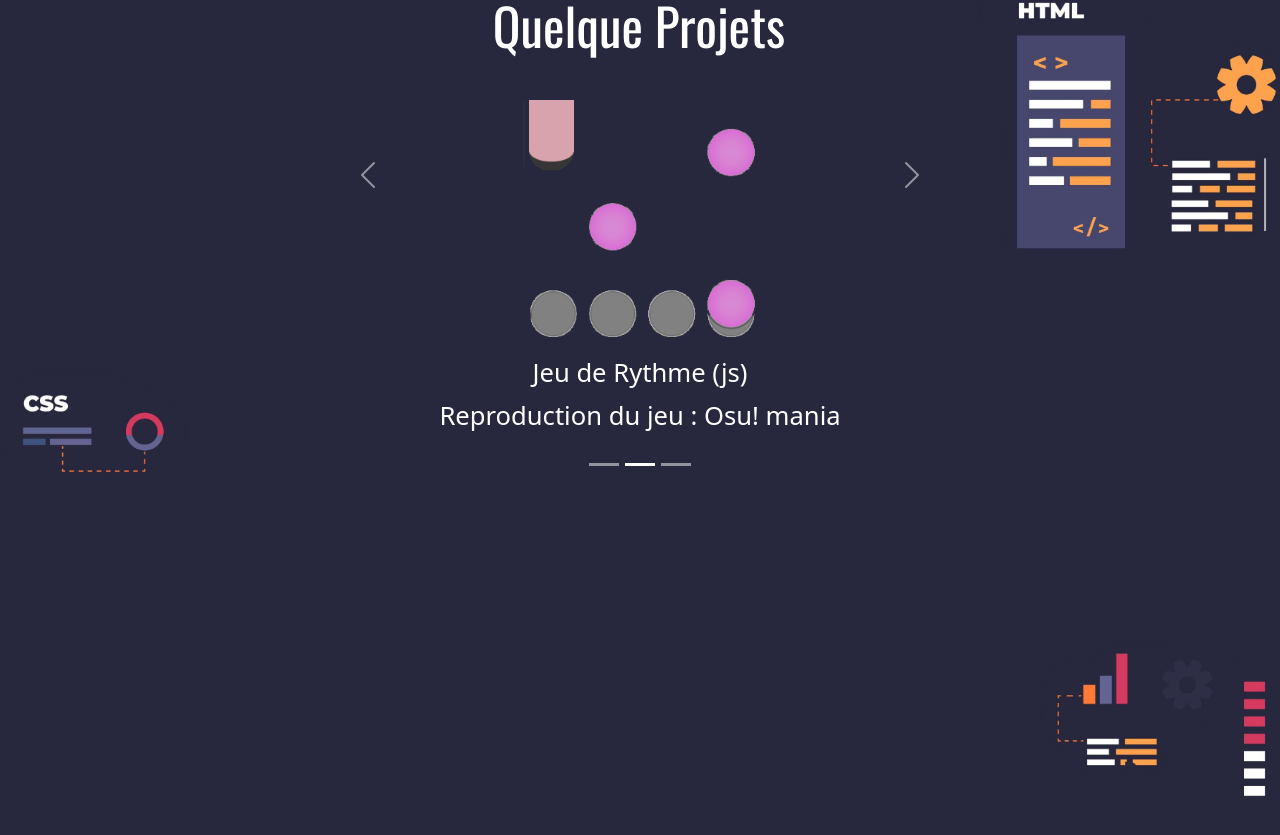
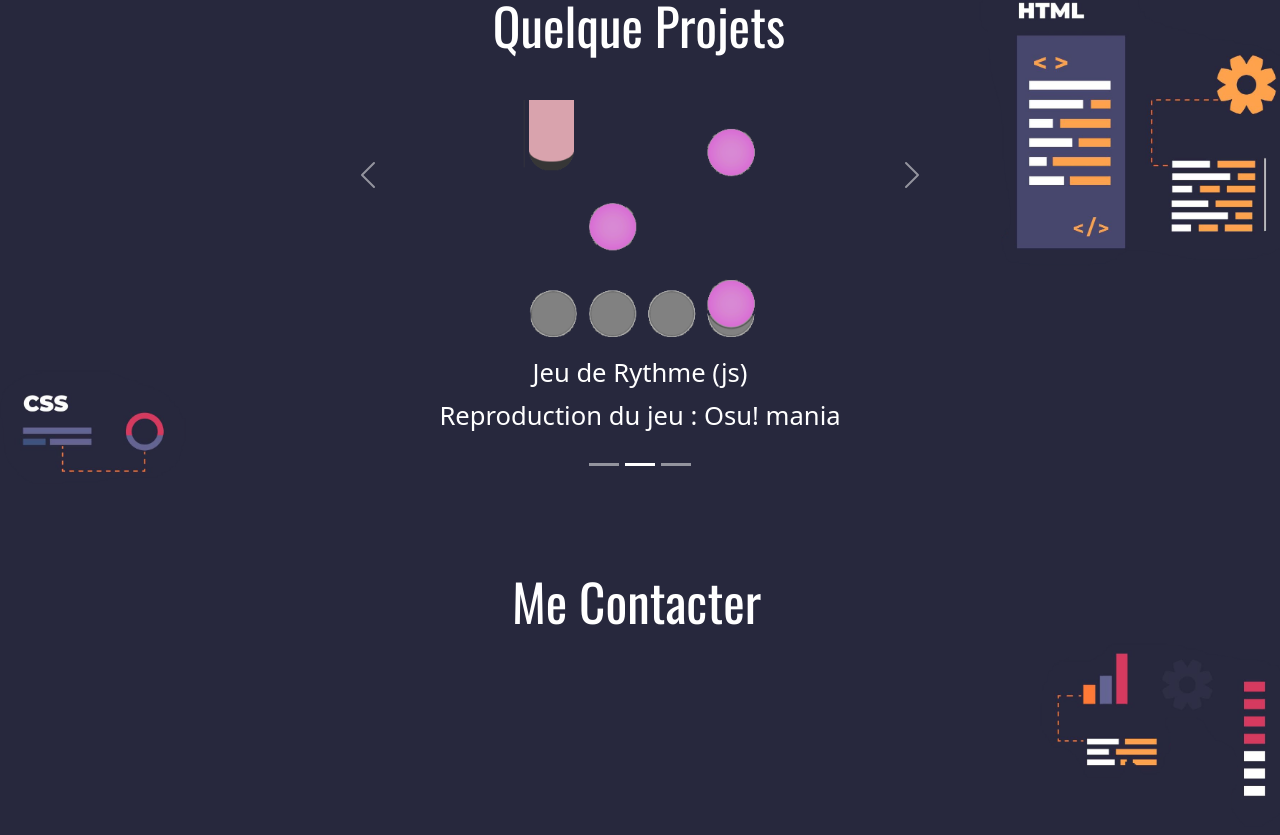
Before and after one commit to Arthuros727/Portfollio, a React (Create React App) app: page / in a window 1280 px wide. Shown: the part 1229-2064 px from the top of the page. Built offline with nearby package versions, Linux system fonts and the light colour scheme.

Commit message:
commit auto

```diff
--- a/src/App.css
+++ b/src/App.css
@@ -183,7 +183,15 @@ html, .blur{
   font-size: 4vw;
   font-family: "Oswald";
 }
+.contact{
+  color: white;
+  position: absolute;
+  top: 140vw;
+  left: 40vw;
+  font-size: 4vw;
+  font-family: "Oswald";
 
+}
 .card1{
   width: 50%;
   position: absolute;
--- a/src/App.js
+++ b/src/App.js
@@ -189,6 +189,9 @@ function App() {
 
         </div>
       </div>
+      <div className='mecontacter'>
+        <p className='contact'>Me Contacter</p>
+      </div>
     </div>
   );
 }
```
